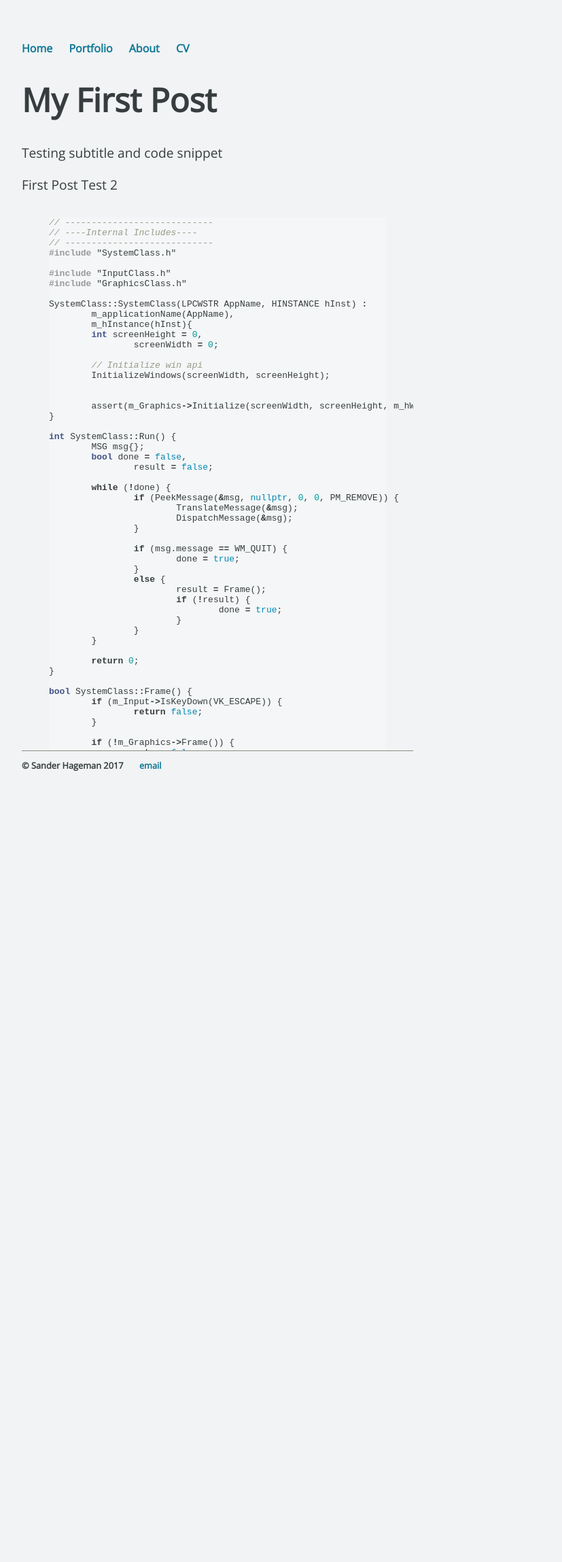
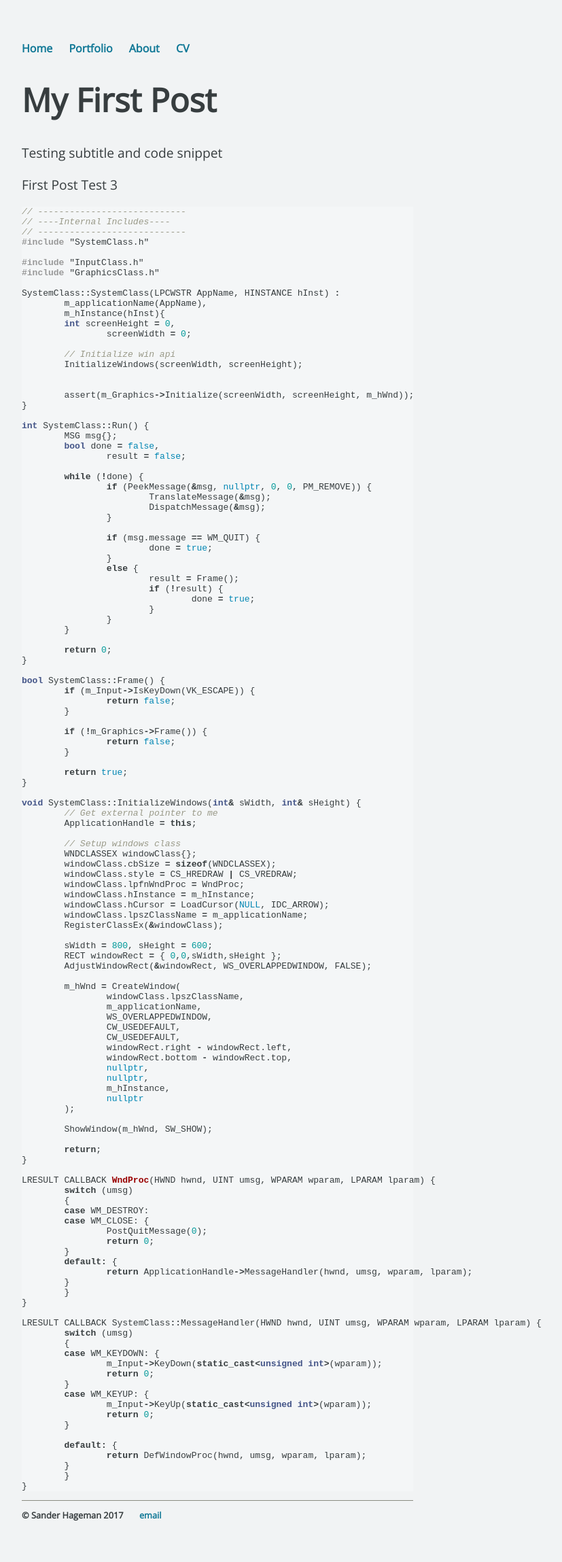
Before and after one commit to SanderHageman/sanderhageman.github.io, a Jekyll site: the page built from _posts/2017-10-12-my-first-post.md, in a window 1280 px wide. Shown: the whole page at 68% size, without its empty margins (320-1147 px from the left). Built offline with Jekyll 4.4.1, drawn with Linux system fonts in a browser that asks for light colours; before the commit the page ends 2022 px from its top, so only the background shows below that.

Commit message:
Update 2017-10-12-my-first-post.md

````diff
--- a/_posts/2017-10-12-my-first-post.md
+++ b/_posts/2017-10-12-my-first-post.md
@@ -7,10 +7,9 @@ subtitle: "Testing subtitle and code snippet"
 ---
 
 
-First Post Test 2
+First Post Test 3
 
-<div style="height:50em;border:1px;overflow:auto;">
-{% highlight cpp %}
+```cpp
 // ----------------------------
 // ----Internal Includes----
 // ----------------------------
@@ -137,5 +136,4 @@ LRESULT CALLBACK SystemClass::MessageHandler(HWND hwnd, UINT umsg, WPARAM wparam
 	}
 	}
 }
-{% endhighlight %}
-</div>
+```
````
